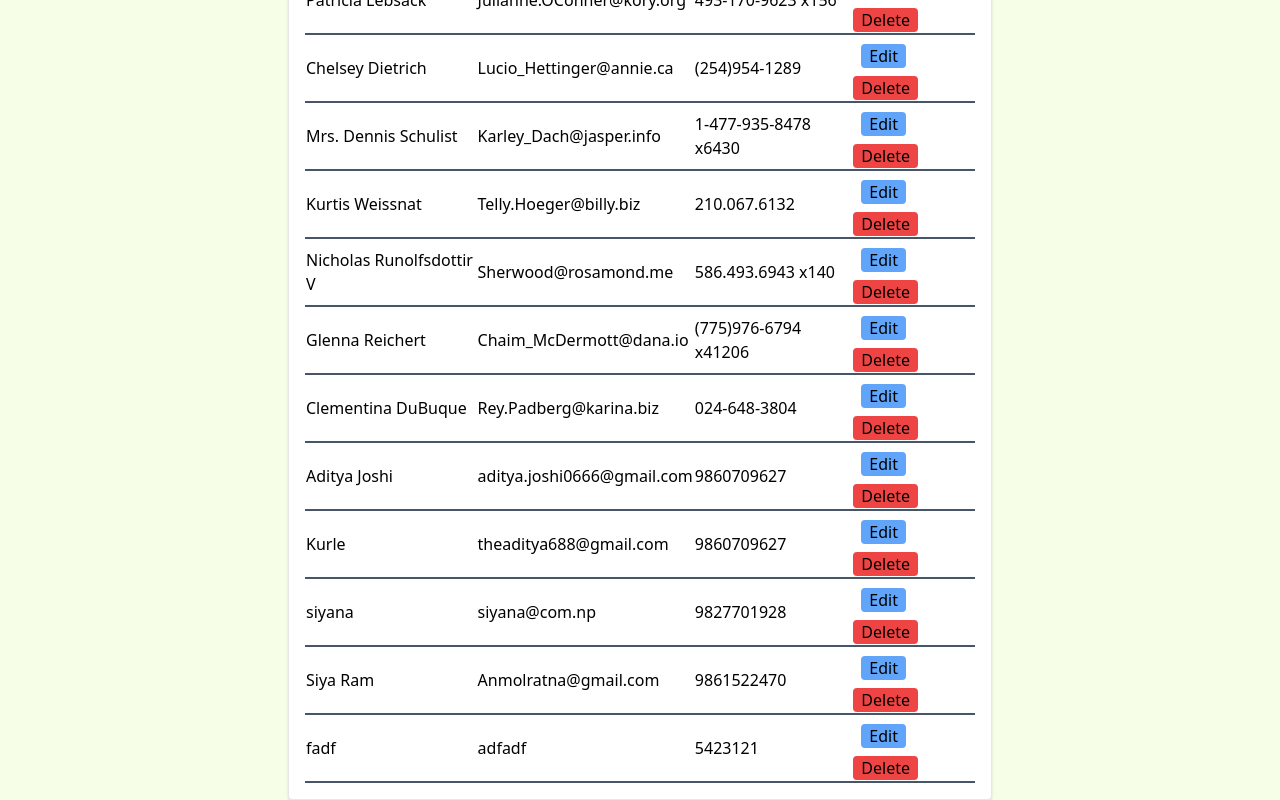
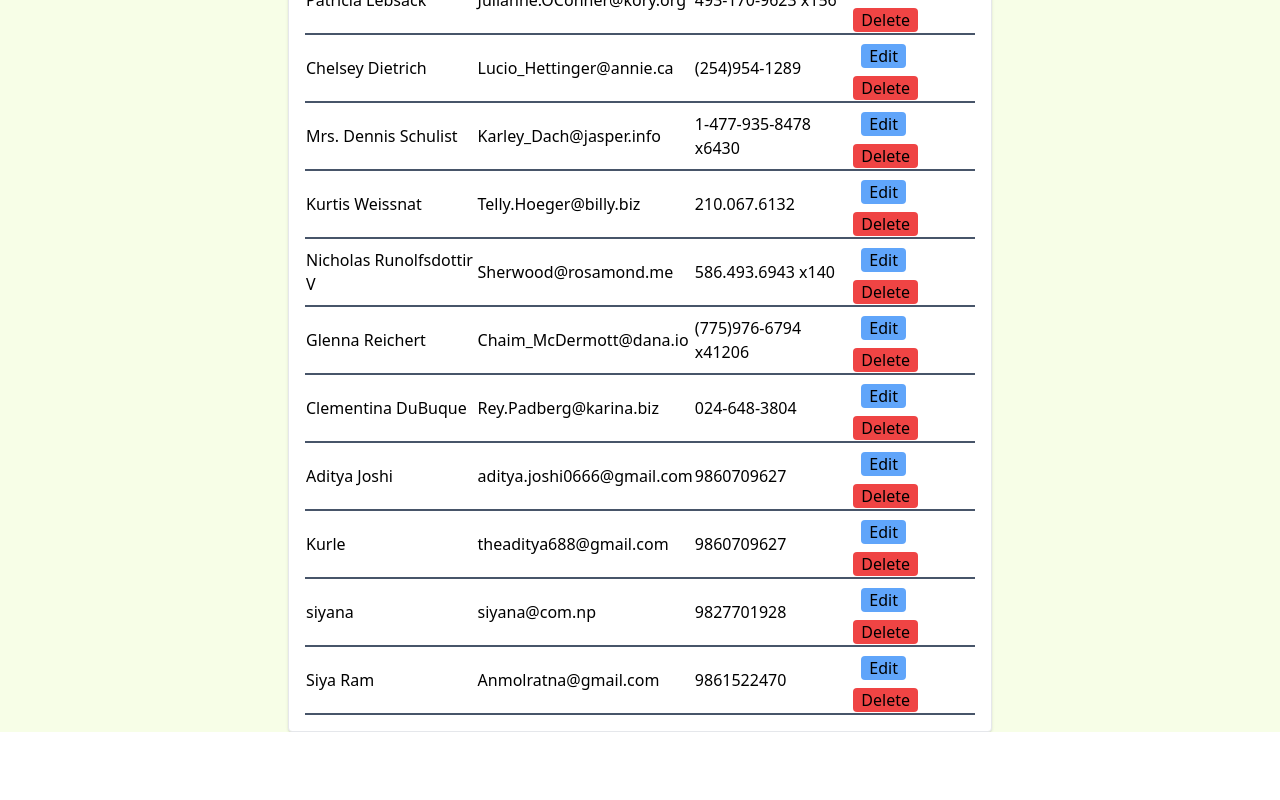
Before and after one commit to itmadityajoshi/React-Projects, a React (Vite) app in the folder crud-noteapp/: page / in a window 1280 px wide. Shown: the part 382-1182 px from the top of the page. After the commit the page ends 1114 px from the top, so only its background shows below. Built offline with nearby package versions, Linux system fonts and the light colour scheme; data requests are answered from the project's data file.

Commit message:
all file added

```diff
--- a/crud-noteapp/db.json
+++ b/crud-noteapp/db.json
@@ -253,12 +253,6 @@
       "name": "Siya Ram",
       "email": "Anmolratna@gmail.com",
       "phone": "9861522470"
-    },
-    {
-      "id": "9b7a",
-      "name": "fadf",
-      "email": "adfadf",
-      "phone": "5423121"
     }
   ]
 }
--- a/crud-noteapp/src/components/Read.jsx
+++ b/crud-noteapp/src/components/Read.jsx
@@ -1,13 +1,9 @@
-import React from "react";
+import React from 'react'
 
-const Read = () => {
+const Delete = () => {
   return (
-    <div>
-      <div>
-        <h3>Deatils of Users </h3>
-      </div>
-    </div>
-  );
-};
+    <div>Delete</div>
+  )
+}
 
-export default Read;
+export default Delete
```
